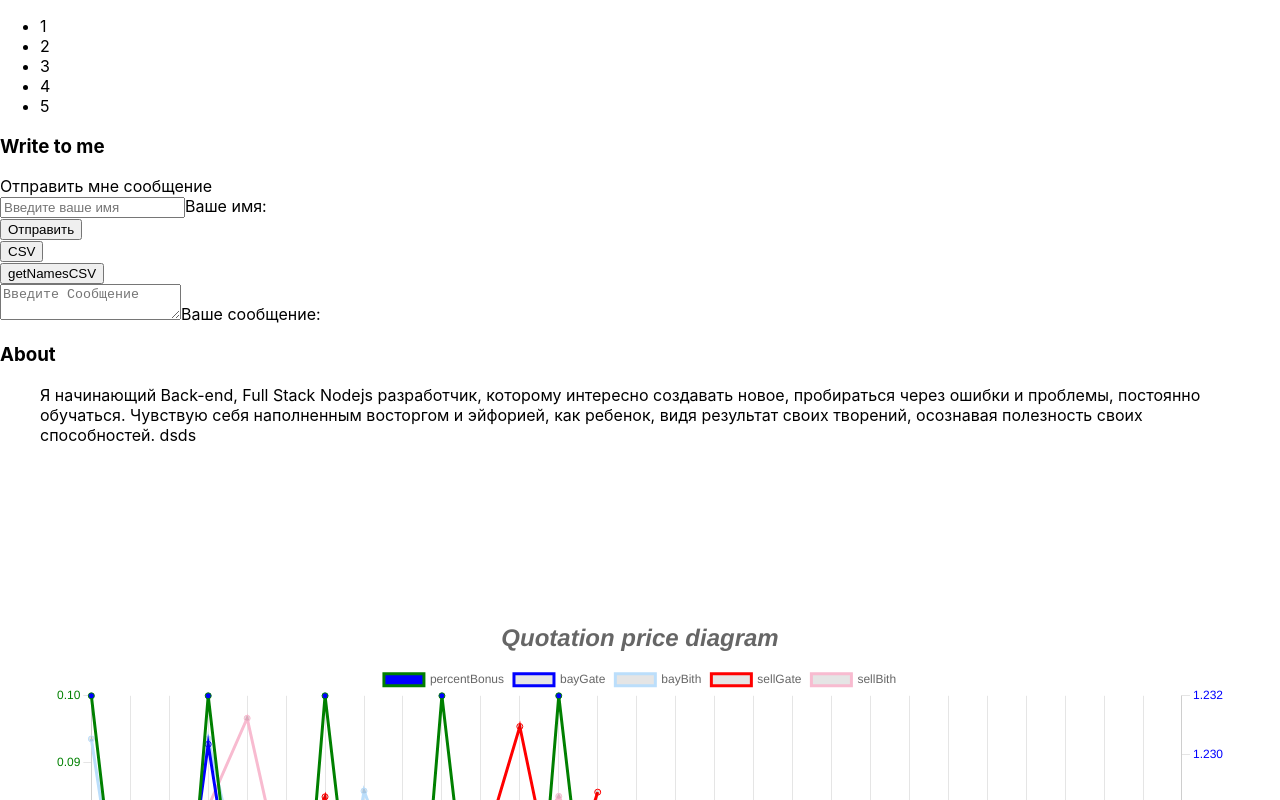
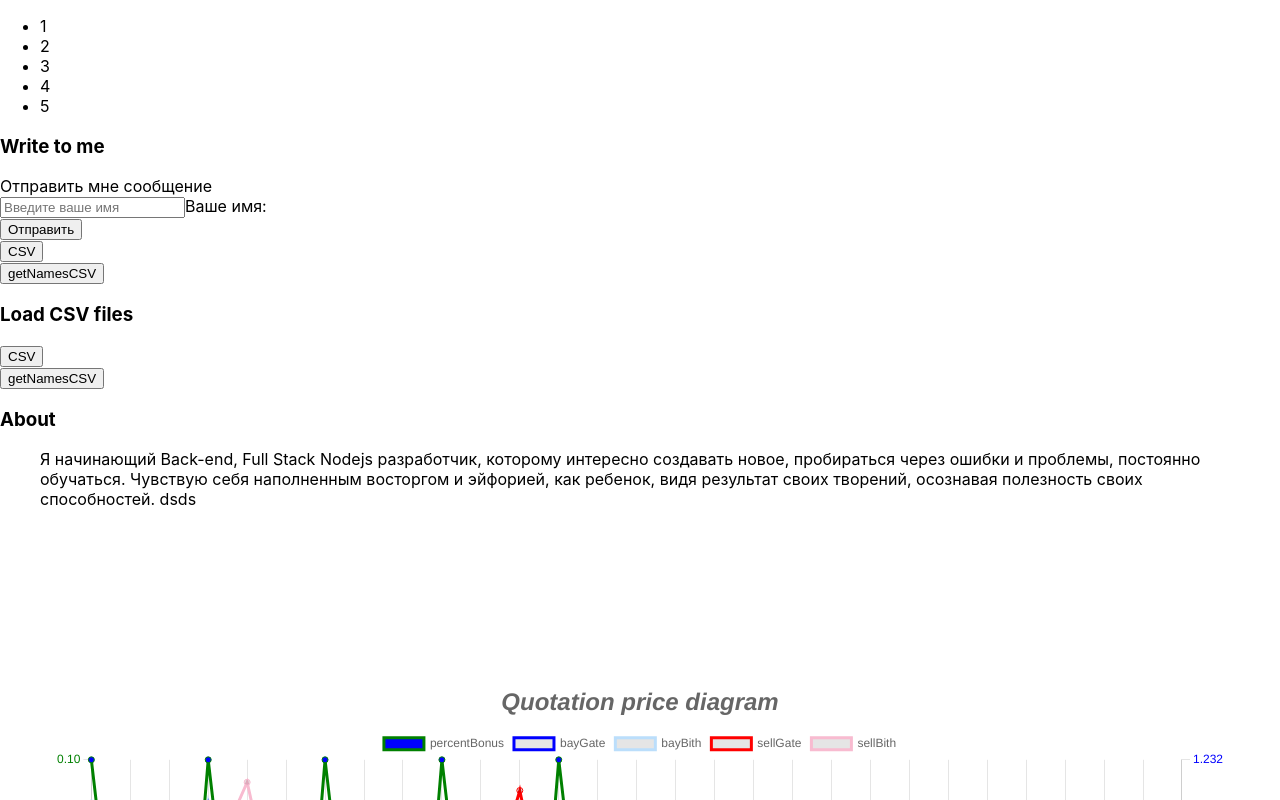
Before and after one commit to illusionoff/reactcriptoarbitr_test_squeeze, a React (Create React App) app in the folder client/: page / in a window 1280 px wide. Shown: the top 800 px of the page. Built offline with nearby package versions, Linux system fonts and the light colour scheme.

Commit message:
new element React LoadCSV

```diff
--- a/client/src/App.js
+++ b/client/src/App.js
@@ -3,6 +3,7 @@ import { Chart } from './components/Chart';
 import { WriteMe } from './components/WriteMe';
 // import logo from './logo.svg';
 // import './App.css';
+import { LoadCSV } from './components/LoadCSV';
 
 
 function ListItem(props) {
@@ -51,6 +52,9 @@ function App() {
         <section id="WriteMe" className="full-height">
           <WriteMe />
         </section >
+        <section id="LoadCSV" className="full-height">
+          <LoadCSV />
+        </section >
         <section id="chart">
           <Chart />
         </section >
--- /dev/null
+++ b/client/src/components/LoadCSV.js
@@ -0,0 +1,84 @@
+import React, { useState, useEffect } from 'react';
+import { useHttp } from '../hooks/http.hook';
+import { useMessage } from '../hooks/message.hook';
+
+//
+// import ReactDOM from 'react-dom';
+
+export const LoadCSV = () => {
+  const messageRequest = useMessage();
+  const { loading, error, request, clearError } = useHttp(); //error
+  // const [form, setForm] = useState({
+  //   name: "", message: ""
+  // });
+
+  useEffect(() => {
+    messageRequest(error);
+    clearError();
+  }, [error, messageRequest, clearError])
+
+  // const changeHandler = event => {
+  //   setForm({ ...form, [event.target.name]: event.target.value });
+  // }
+
+
+  const getCSV = async () => {
+    try {
+      const data = await request('/api/message/getcsv', 'POST');
+      messageRequest(data.message);
+      console.log('getCSV');
+      console.log('Data:', data);
+    } catch (e) { }
+  }
+
+  const getNamesCSV = async () => {
+    try {
+      const data = await request('/api/message/getdircsv', 'POST');
+      messageRequest(data.message);
+      console.log('getdircsv')
+      console.log('Data:', data);
+    } catch (e) { }
+  }
+
+  // getNamesCSV();
+
+
+
+  return (
+    <>
+      <div>
+        <h3 className="page-title white-text">Load CSV files</h3>
+        <div className="container">
+          <div className="card  blue darken-1 black-text">
+            <div className="card-content white-text">
+            </div>
+
+          </div>
+
+        </div>
+        <div className="card-action">
+          <button
+            // className="btn yellow darken-4"
+            className="btn cyan darken-1"
+            onClick={getCSV}
+            disabled={loading}
+          >CSV
+          </button>
+        </div>
+
+        <div className="card-action">
+          <button
+            // className="btn yellow darken-4"
+            className="btn cyan darken-1"
+            onClick={getNamesCSV}
+            disabled={loading}
+          >getNamesCSV
+          </button>
+        </div>
+
+
+      </div>
+
+    </>
+  )
+}
--- a/client/src/components/WriteMe.js
+++ b/client/src/components/WriteMe.js
@@ -149,24 +149,6 @@ export const WriteMe = () => {
           </button>
         </div>
 
-        <div className="input-field">
-          <textarea
-            placeholder="Введите Сообщение"
-            id="message"
-            type="text"
-            name="message"
-            className=" yellow-input materialize-textarea validate"
-            minLength="3"
-            maxLength="1000"
-            data-length="1000"
-            required
-            value={form.message}
-            onChange={changeHandler}
-          />
-          <label htmlFor="message" >Ваше сообщение:</label>
-          <span className="helper-text" data-error="Сообщение больше 1000 символов"></span>
-        </div>
-
       </div>
 
     </>
```
